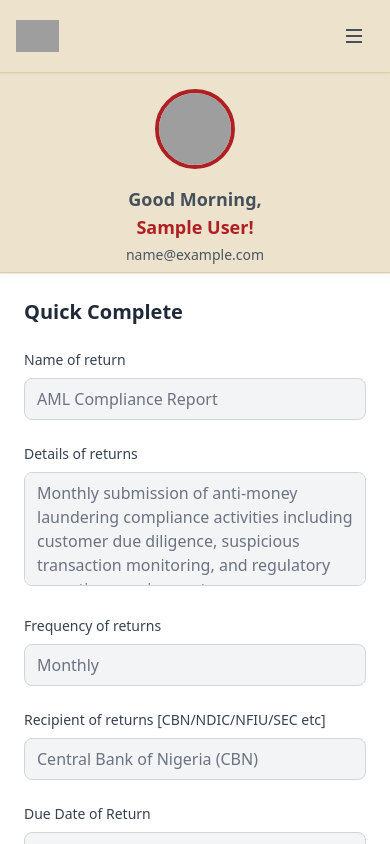
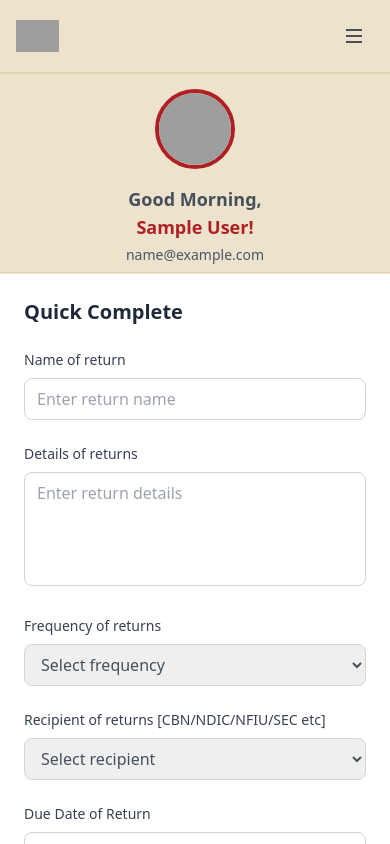
Before and after one commit to Strawhats-Sanji/internal-web, an Angular app: page /returns in a window 390 px wide. Built offline with nearby package versions, Linux system fonts and the light colour scheme; sample sign-in values are in the browser's storage; grey boxes are pictures that could not be loaded.

Commit message:
Fix mobile slider visibility, returns page scrolling, and make Quick Complete form fillable with backend integration ready

```diff
--- a/src/app/dashboard-page/dashboard-page.scss
+++ b/src/app/dashboard-page/dashboard-page.scss
@@ -167,6 +167,7 @@
   .image-slider-container {
     height: 200px;
     margin-bottom: 1rem;
+    display: block !important;
   }
 }
 
--- a/src/app/returns-page/returns-page.html
+++ b/src/app/returns-page/returns-page.html
@@ -116,61 +116,87 @@
       <div class="quick-complete-sidebar w-96 bg-white shadow-lg border-l border-gray-200 p-6">
       <h2 class="text-xl font-semibold text-gray-800 mb-6">Quick Complete</h2>
 
-      <form class="space-y-6">
+      <form class="space-y-6" (ngSubmit)="submitReturn()" #returnForm="ngForm">
         <!-- Name of return -->
         <div>
           <label class="block text-sm font-medium text-gray-700 mb-2">Name of return</label>
-          <input type="text" value="AML Compliance Report" disabled
-                 class="w-full px-3 py-2 border border-gray-300 rounded-lg bg-gray-100 text-gray-500">
+          <input type="text" name="returnName" [(ngModel)]="returnData.returnName" required
+                 class="w-full px-3 py-2 border border-gray-300 rounded-lg focus:ring-2 focus:ring-[#af1f23] focus:border-[#af1f23] transition-colors"
+                 placeholder="Enter return name">
         </div>
 
         <!-- Details of returns -->
         <div>
           <label class="block text-sm font-medium text-gray-700 mb-2">Details of returns</label>
-          <textarea disabled rows="4"
-                    class="w-full px-3 py-2 border border-gray-300 rounded-lg bg-gray-100 text-gray-500 resize-none">
-Monthly submission of anti-money laundering compliance activities including customer due diligence, suspicious transaction monitoring, and regulatory reporting requirements.
+          <textarea name="returnDetails" [(ngModel)]="returnData.returnDetails" required rows="4"
+                    class="w-full px-3 py-2 border border-gray-300 rounded-lg focus:ring-2 focus:ring-[#af1f23] focus:border-[#af1f23] transition-colors resize-none"
+                    placeholder="Enter return details">
           </textarea>
         </div>
 
         <!-- Frequency of returns -->
         <div>
           <label class="block text-sm font-medium text-gray-700 mb-2">Frequency of returns</label>
-          <input type="text" value="Monthly" disabled
-                 class="w-full px-3 py-2 border border-gray-300 rounded-lg bg-gray-100 text-gray-500">
+          <select name="frequency" [(ngModel)]="returnData.frequency" required
+                  class="w-full px-3 py-2 border border-gray-300 rounded-lg focus:ring-2 focus:ring-[#af1f23] focus:border-[#af1f23] transition-colors">
+            <option value="">Select frequency</option>
+            <option value="Daily">Daily</option>
+            <option value="Weekly">Weekly</option>
+            <option value="Monthly">Monthly</option>
+            <option value="Quarterly">Quarterly</option>
+            <option value="Annually">Annually</option>
+          </select>
         </div>
 
         <!-- Recipient of returns -->
         <div>
           <label class="block text-sm font-medium text-gray-700 mb-2">Recipient of returns [CBN/NDIC/NFIU/SEC etc]</label>
-          <input type="text" value="Central Bank of Nigeria (CBN)" disabled
-                 class="w-full px-3 py-2 border border-gray-300 rounded-lg bg-gray-100 text-gray-500">
+          <select name="recipient" [(ngModel)]="returnData.recipient" required
+                  class="w-full px-3 py-2 border border-gray-300 rounded-lg focus:ring-2 focus:ring-[#af1f23] focus:border-[#af1f23] transition-colors">
+            <option value="">Select recipient</option>
+            <option value="Central Bank of Nigeria (CBN)">Central Bank of Nigeria (CBN)</option>
+            <option value="Nigeria Deposit Insurance Corporation (NDIC)">Nigeria Deposit Insurance Corporation (NDIC)</option>
+            <option value="Nigeria Financial Intelligence Unit (NFIU)">Nigeria Financial Intelligence Unit (NFIU)</option>
+            <option value="Securities and Exchange Commission (SEC)">Securities and Exchange Commission (SEC)</option>
+            <option value="Other">Other</option>
+          </select>
         </div>
 
         <!-- Due Date of Return -->
         <div>
           <label class="block text-sm font-medium text-gray-700 mb-2">Due Date of Return</label>
-          <input type="text" value="April 5, 2025" disabled
-                 class="w-full px-3 py-2 border border-gray-300 rounded-lg bg-gray-100 text-gray-500">
+          <input type="date" name="dueDate" [(ngModel)]="returnData.dueDate" required
+                 class="w-full px-3 py-2 border border-gray-300 rounded-lg focus:ring-2 focus:ring-[#af1f23] focus:border-[#af1f23] transition-colors">
         </div>
 
         <!-- Internal Timeline -->
         <div>
           <label class="block text-sm font-medium text-gray-700 mb-2">Internal Timeline</label>
-          <input type="text" value="April 3, 2025" disabled
-                 class="w-full px-3 py-2 border border-gray-300 rounded-lg bg-gray-100 text-gray-500">
+          <input type="date" name="internalTimeline" [(ngModel)]="returnData.internalTimeline" required
+                 class="w-full px-3 py-2 border border-gray-300 rounded-lg focus:ring-2 focus:ring-[#af1f23] focus:border-[#af1f23] transition-colors">
         </div>
 
         <!-- Upload Evidence -->
         <div>
           <label class="block text-sm font-medium text-gray-700 mb-2">Upload Evidence</label>
-          <div class="border-2 border-dashed border-gray-300 rounded-lg p-6 text-center">
-            <svg class="mx-auto h-12 w-12 text-gray-400" stroke="currentColor" fill="none" viewBox="0 0 48 48">
-              <path d="M28 8H12a4 4 0 00-4 4v20m32-12v8m0 0v8a4 4 0 01-4 4H12a4 4 0 01-4-4v-4m32-4l-3.172-3.172a4 4 0 00-5.656 0L28 28M8 32l9.172-9.172a4 4 0 015.656 0L28 28m0 0l4 4m4-24h8m-4-4v8m-12 4h.02" stroke-width="2" stroke-linecap="round" stroke-linejoin="round" />
-            </svg>
-            <div class="mt-4">
-              <p class="text-sm text-gray-600">Accepted file types: PDF, DOCX, XLSX, JPEG, CSV, PPTX</p>
-            </div>
+          <div class="border-2 border-dashed border-gray-300 rounded-lg p-6 text-center hover:border-[#af1f23] transition-colors">
+            <input type="file"
+                   (change)="onFileSelected($event)"
+                   accept=".pdf,.docx,.xlsx,.jpeg,.jpg,.csv,.pptx"
+                   class="hidden"
+                   id="fileInput">
+            <label for="fileInput" class="cursor-pointer">
+              <svg class="mx-auto h-12 w-12 text-gray-400" stroke="currentColor" fill="none" viewBox="0 0 48 48">
+                <path d="M28 8H12a4 4 0 00-4 4v20m32-12v8m0 0v8a4 4 0 01-4 4H12a4 4 0 01-4-4v-4m32-4l-3.172-3.172a4 4 0 00-5.656 0L28 28M8 32l9.172-9.172a4 4 0 015.656 0L28 28m0 0l4 4m4-24h8m-4-4v8m-12 4h.02" stroke-width="2" stroke-linecap="round" stroke-linejoin="round" />
+              </svg>
+              <div class="mt-4">
+                <p class="text-sm text-gray-600">Click to upload or drag and drop</p>
+                <p class="text-xs text-gray-500 mt-1">Accepted file types: PDF, DOCX, XLSX, JPEG, CSV, PPTX</p>
+                <p class="text-xs text-[#af1f23] mt-2" *ngIf="returnData.evidence">
+                  Selected: {{ returnData.evidence.name }}
+                </p>
+              </div>
+            </label>
           </div>
         </div>
 
--- a/src/app/returns-page/returns-page.scss
+++ b/src/app/returns-page/returns-page.scss
@@ -10,6 +10,12 @@
   left: 0;
   right: 0;
   bottom: 0;
+
+  @media (max-width: 1024px) {
+    position: relative;
+    height: auto;
+    overflow: visible;
+  }
 }
 
 .returns-header {
@@ -32,6 +38,8 @@
 
   @media (max-width: 1024px) {
     flex-direction: column;
+    overflow: visible;
+    height: auto;
   }
 }
 
--- a/src/app/returns-page/returns-page.ts
+++ b/src/app/returns-page/returns-page.ts
@@ -1,5 +1,6 @@
 import { Component, OnInit } from '@angular/core';
 import { CommonModule } from '@angular/common';
+import { FormsModule } from '@angular/forms';
 import { AuthService, User } from '../services/auth.service';
 import { NavbarComponent } from '../shared/navbar/navbar';
 
@@ -28,13 +29,24 @@ interface HistoryEntry {
 
 @Component({
   selector: 'app-returns-page',
-  imports: [CommonModule, NavbarComponent],
+  imports: [CommonModule, FormsModule, NavbarComponent],
   templateUrl: './returns-page.html',
   styleUrl: './returns-page.scss'
 })
 export class ReturnsPageComponent implements OnInit {
   currentUser: User | null = null;
   drawerOpen = false;
+
+  // Return form data
+  returnData = {
+    returnName: '',
+    returnDetails: '',
+    frequency: '',
+    recipient: '',
+    dueDate: '',
+    internalTimeline: '',
+    evidence: null as File | null
+  };
 
   // Dashboard Overview Cards
   dashboardCards: DashboardCard[] = [
@@ -203,4 +215,52 @@ export class ReturnsPageComponent implements OnInit {
       default: return 'bg-gray-500 hover:bg-gray-600';
     }
   }
+
+  // Form submission method
+  submitReturn() {
+    if (this.returnData.returnName && this.returnData.returnDetails &&
+        this.returnData.frequency && this.returnData.recipient &&
+        this.returnData.dueDate && this.returnData.internalTimeline) {
+
+      console.log('Submitting return data:', this.returnData);
+
+      // TODO: Integrate with backend API
+      // Example API call:
+      // this.returnsService.submitReturn(this.returnData).subscribe({
+      //   next: (response) => {
+      //     console.log('Return submitted successfully:', response);
+      //     // Reset form or show success message
+      //   },
+      //   error: (error) => {
+      //     console.error('Error submitting return:', error);
+      //     // Show error message
+      //   }
+      // });
+
+      // For now, just show success message
+      alert('Return submitted successfully! Backend integration pending.');
+
+      // Reset form
+      this.returnData = {
+        returnName: '',
+        returnDetails: '',
+        frequency: '',
+        recipient: '',
+        dueDate: '',
+        internalTimeline: '',
+        evidence: null
+      };
+    } else {
+      alert('Please fill in all required fields.');
+    }
+  }
+
+  // File upload handler
+  onFileSelected(event: any) {
+    const file = event.target.files[0];
+    if (file) {
+      this.returnData.evidence = file;
+      console.log('File selected:', file.name);
+    }
+  }
 }
```
